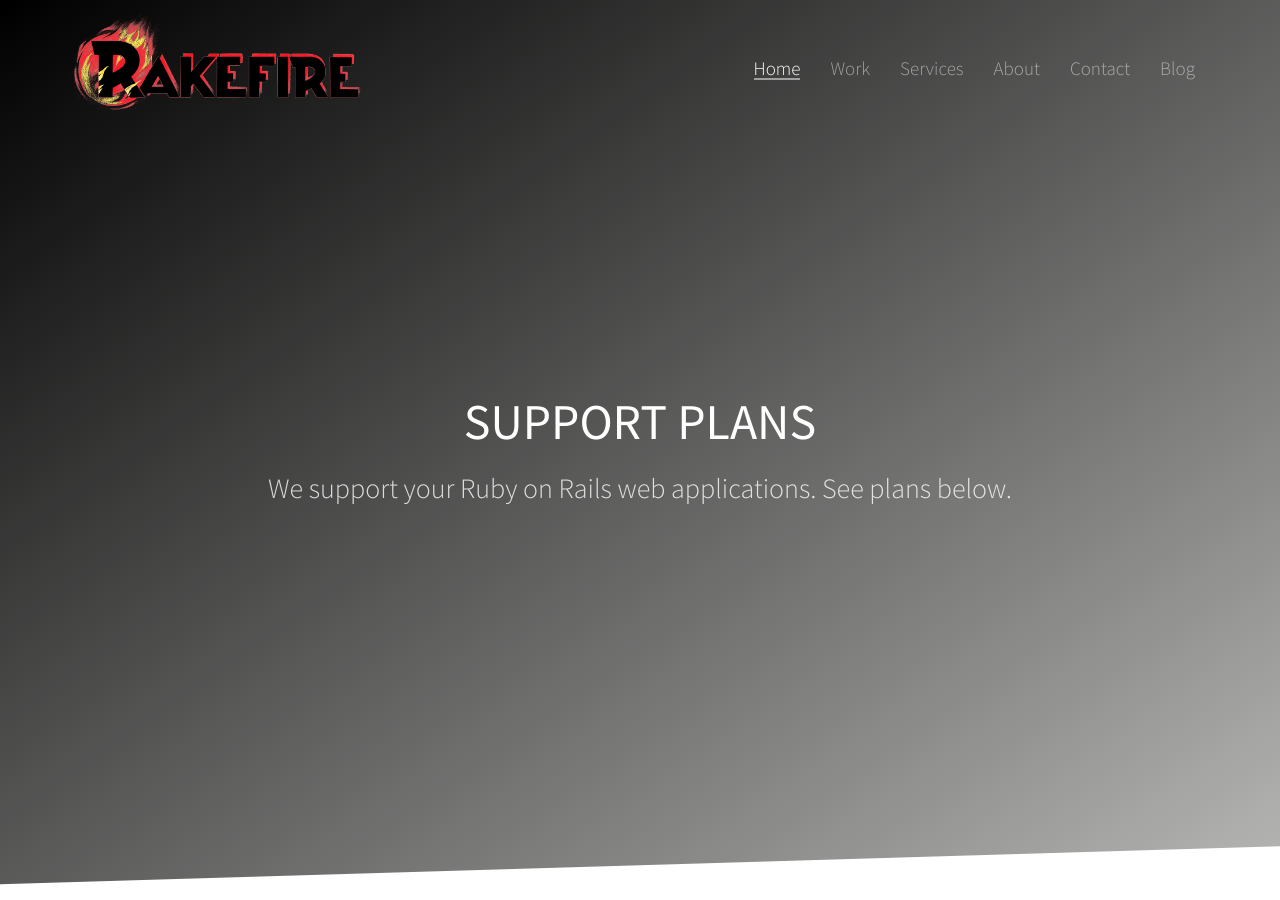
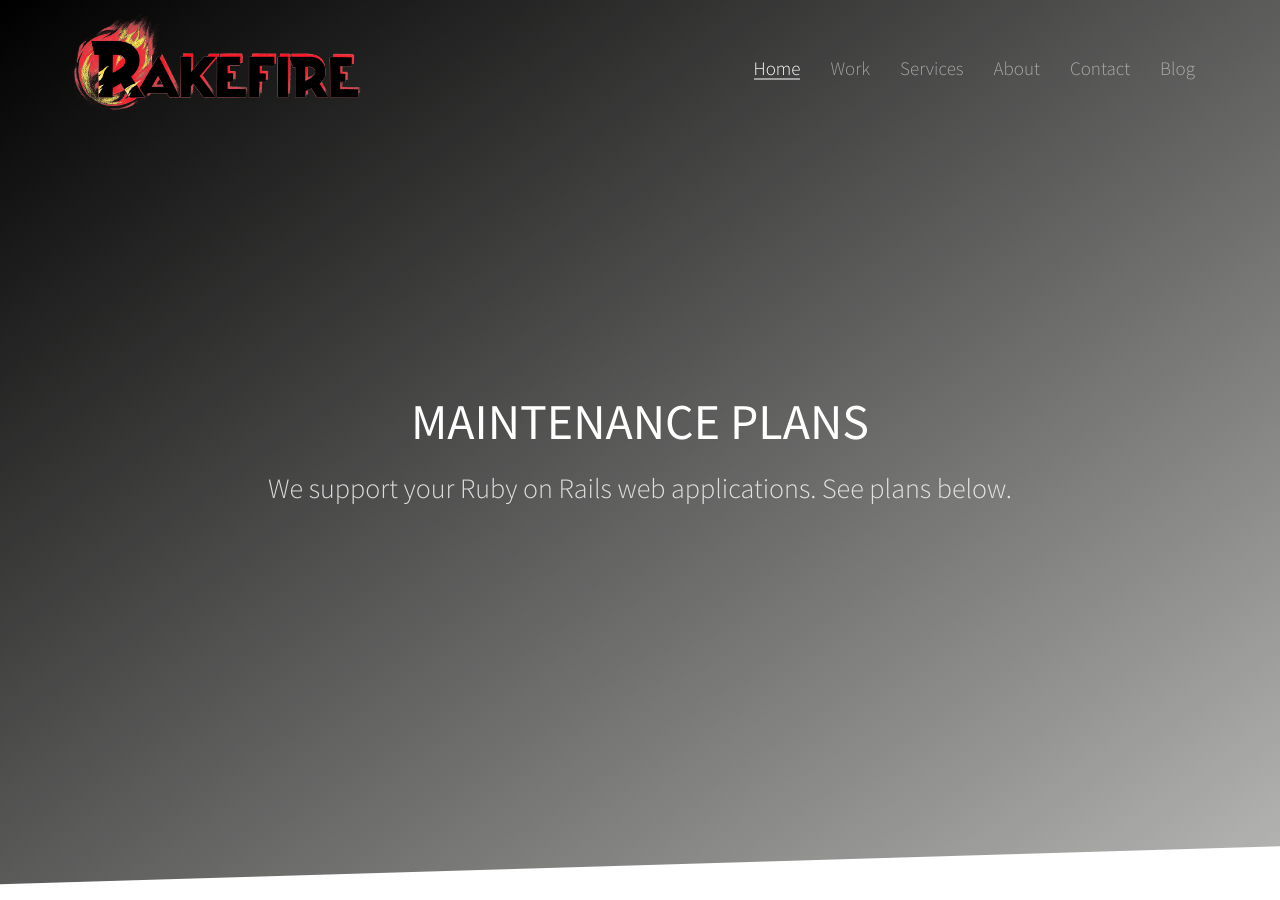
Before and after one commit to Rakefire/rakefire.github.io, a Jekyll site: the page built from rails-maintenance.html, in a window 1280 px wide and 900 px high. Built offline with Jekyll 4.4.1, drawn with Linux system fonts in a browser that asks for light colours; some web fonts are replaced.

Commit message:
Updating title of page

```diff
--- a/rails-maintenance.html
+++ b/rails-maintenance.html
@@ -10,7 +10,7 @@ layout: page
       <div class="text-inner">
         <div class="row">
           <div class="col-md-8 col-md-offset-2">
-            <h1 class="editable">SUPPORT PLANS</h1>
+            <h1 class="editable">MAINTENANCE PLANS</h1>
             <h2 class="editable">We support your Ruby on Rails web applications. See plans below.</h2>
           </div>
         </div>
```
